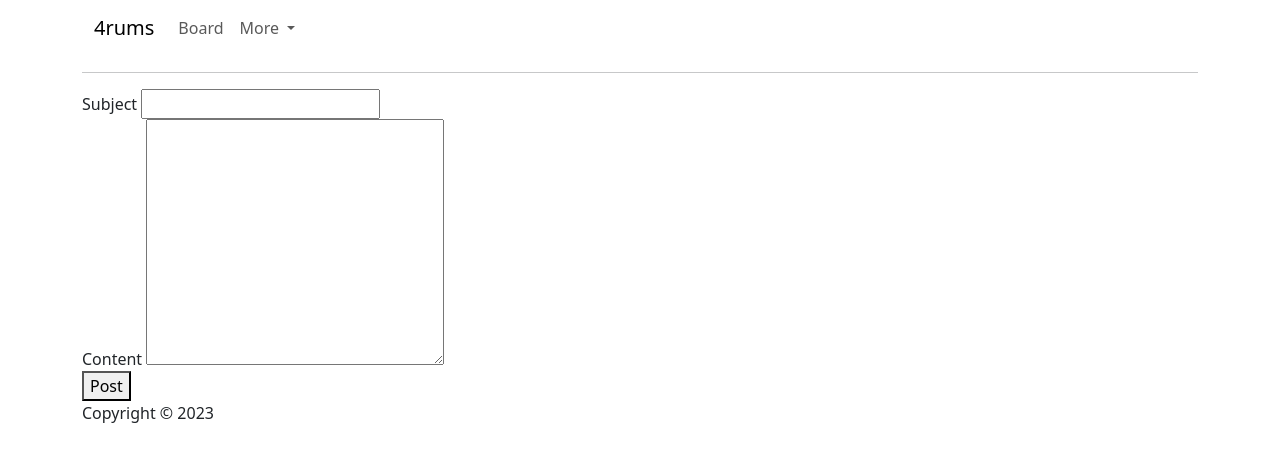
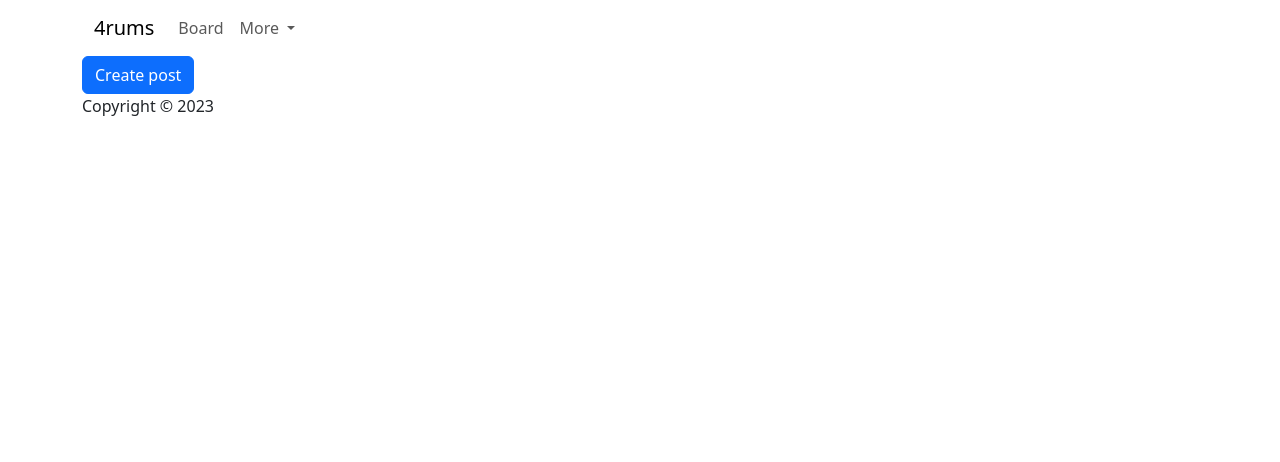
Before and after one commit to JamieBurridge/4rums, a PHP site: page /pages/posts.php?topic=16 in a window 1280 px wide. Shown: the top 462 px of the page. Run offline with PHP 8.4, Linux system fonts and the light colour scheme; the visitor is signed in with stand-in values (Sample User, id 1); data comes from the database, SQL or seed files in the repository; data that the repository does not hold is empty.

Commit message:
layout: add create post modal
Create post form has been moved into a modal

```diff
--- a/pages/posts.php
+++ b/pages/posts.php
@@ -42,6 +42,38 @@
 <?php require_once "../components/header.php" ?>
     <?php require_once "../components/navbar.php" ?>
 
+    <!-- Create post -->
+    <div class="modal" id="create-post-modal" tabindex="-1">
+        <div class="modal-dialog">
+            <div class="modal-content">
+                <div class="modal-header">
+                    <h5 class="modal-title">Create Post</h5>
+                    <button type="button" class="btn-close" data-bs-dismiss="modal" aria-label="Close"></button>
+                </div>
+
+            <form action="<?php echo $_SERVER['PHP_SELF']."?topic=".$current_topic ?>" method="POST">
+                <div class="modal-body">
+                    <div class="mb-3">
+                        <label for="subject" class="form-label">Subject</label>
+                        <input type="text" name="subject" class="form-control">
+                    </div>
+
+                    <div class="mb-3">
+                        <label for="content" class="form-label">Content</label>
+                        <textarea name="content" class="form-control" id="content" cols="30" rows="10" maxlength="200"></textarea>
+                    </div>
+                </div>
+                <div class="modal-footer">
+                    <button type="button" class="btn btn-secondary" data-bs-dismiss="modal">Cancel</button>
+                    <button type="submit" class="btn btn-primary" name="post" value="post">Submit</button>
+                </div>
+            </form>
+            </div>
+        </div>
+    </div>
+
+    <button type="button" class="btn btn-primary" data-bs-toggle="modal" data-bs-target="#create-post-modal">Create post</button>
+
     <!-- Show posts related to topic -->
     <section>
         <?php
@@ -76,25 +108,4 @@
             }
         ?>
     </section>
-
-    <hr>
-
-    <!-- Create post -->
-    <section>
-        <form action="<?php echo $_SERVER['PHP_SELF']."?topic=".$current_topic ?>" method="POST">
-            <div>
-                <label for="subject">Subject</label>
-                <input type="text" name="subject">
-            </div>
-
-            <div>
-                <label for="content">Content</label>
-                <textarea name="content" id="content" cols="30" rows="10" maxlength="200"></textarea>
-            </div>
-
-            <button type="submit" name="post" value="post">Post</button>
-        </form>
-    </section>
-
-
 <?php require_once "../components/footer.php" ?>
```
